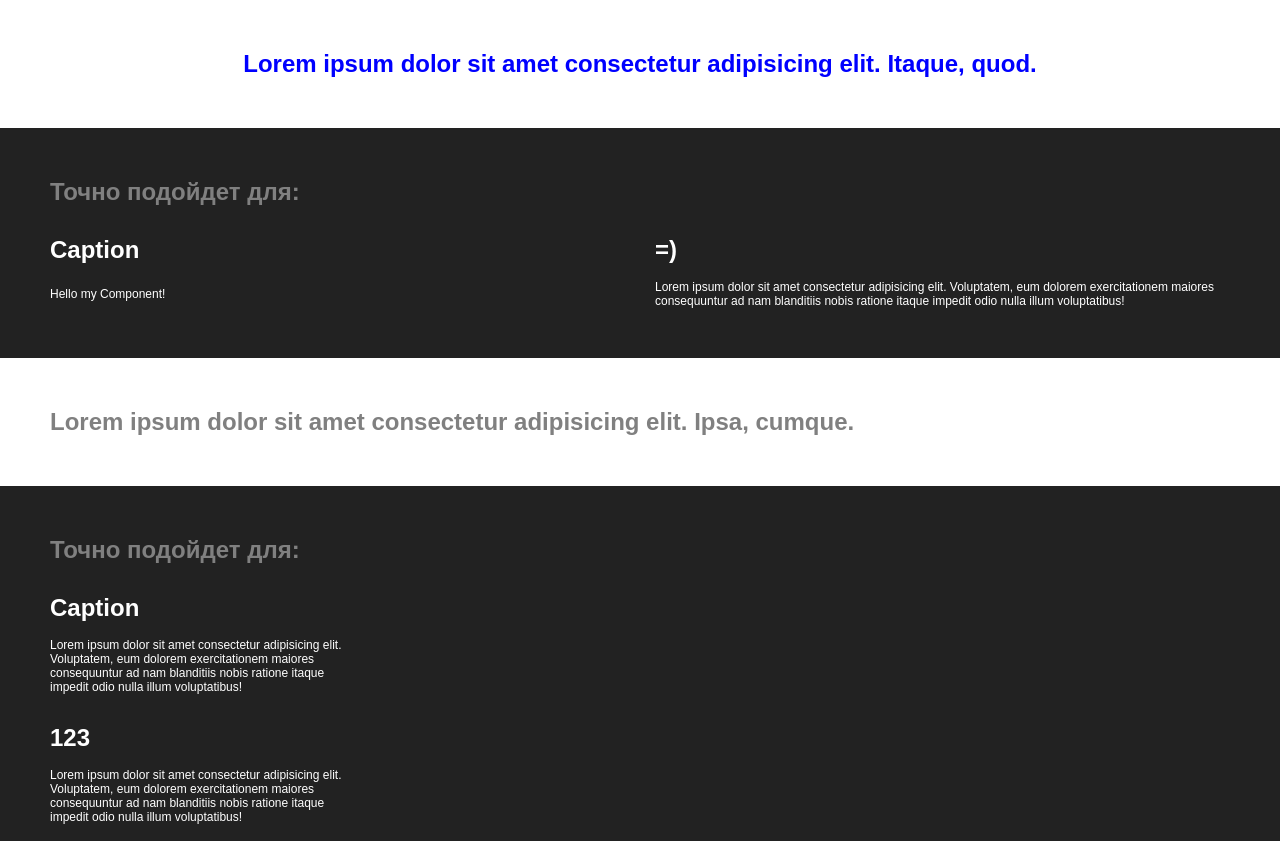
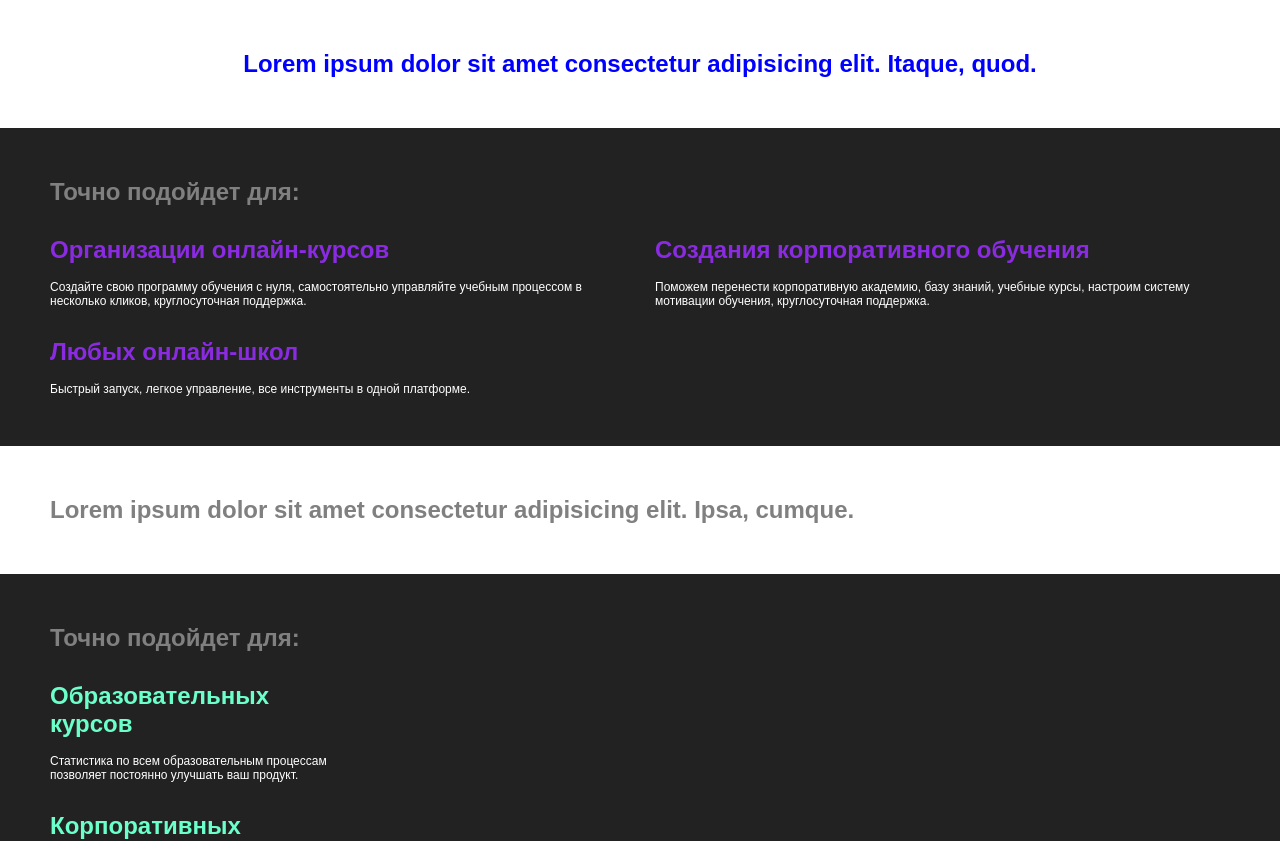
Before and after one commit to Lekso4ka/maxima-react, a React (Create React App) app: page / in a window 1280 px wide. Shown: the top 841 px of the page. Built offline with nearby package versions, Linux system fonts and the light colour scheme.

Commit message:
Финиш работы с компонентом TextBlock

```diff
--- a/src/App.jsx
+++ b/src/App.jsx
@@ -2,10 +2,9 @@ import { getArray } from "./utils/functions"
 
 import TestCard from "./components/TestCard/TestCard.jsx";
 import TextBlock from "./components/TextBlock/TextBlock";
+import textContent from "./assets/data/text.json";
 
 const App = () => {
-
-    // const arr = getArray(20);
 
     return <>
         <header></header>
@@ -15,11 +14,10 @@ const App = () => {
         <section className="second">
             <h2>Точно подойдет для:</h2>
             <div className="second__content">
-                <TextBlock
-                    name="Caption"
-                    text="Hello my Component!"
-                />
-                <TextBlock name="=)"/>
+                {textContent
+                    .filter(item => item.block === "second")
+                    .map((item, i) => <TextBlock key={i} name={item.title} text={item.content} color="blueviolet"/>)
+                }
             </div>
         </section>
         <section>
@@ -28,9 +26,16 @@ const App = () => {
         <section className="bottom">
             <h2>Точно подойдет для:</h2>
             <div className="bottom__content">
-                <TextBlock/>
-                <TextBlock name="123"/>
-                <TextBlock/>
+                {textContent
+                    .filter(item => item.block === "bottom")
+                    .map((item, i) => <TextBlock
+                        key={i}
+                        name={item.title}
+                        text={item.content}
+                        variant="colorize"
+                        // color="#89ffad"
+                    />)
+                }
             </div>
         </section>
     </>
--- a/src/assets/data/text.json
+++ b/src/assets/data/text.json
@@ -12,7 +12,7 @@
     {
         "title": "Любых онлайн-школ",
         "content": "Быстрый запуск, легкое управление, все инструменты в одной платформе.",
-        "block": "bottom"
+        "block": "second"
     },
     {
         "title": "Образовательных курсов",
--- a/src/components/TextBlock/TextBlock.jsx
+++ b/src/components/TextBlock/TextBlock.jsx
@@ -2,10 +2,17 @@ import "./style.css";
 
 export default ({
     name = "Caption",
-    text
+    text,
+    variant,
+    color
 }) => {
     return <div className="text-block">
-        <h3 className="text-block__caption">
+        <h3
+            className={variant === "colorize"
+                ? "text-block__caption text-block__caption_green"
+                : "text-block__caption"}
+            style={{color: color}}
+        >
             {name}
         </h3>
         <p className="text-block__text">
--- a/src/components/TextBlock/style.css
+++ b/src/components/TextBlock/style.css
@@ -8,3 +8,6 @@
 .text-block__text {
     font-size: 12px;
 }
+.text-block__caption_green {
+    color: #6BFFCA;
+}
```
